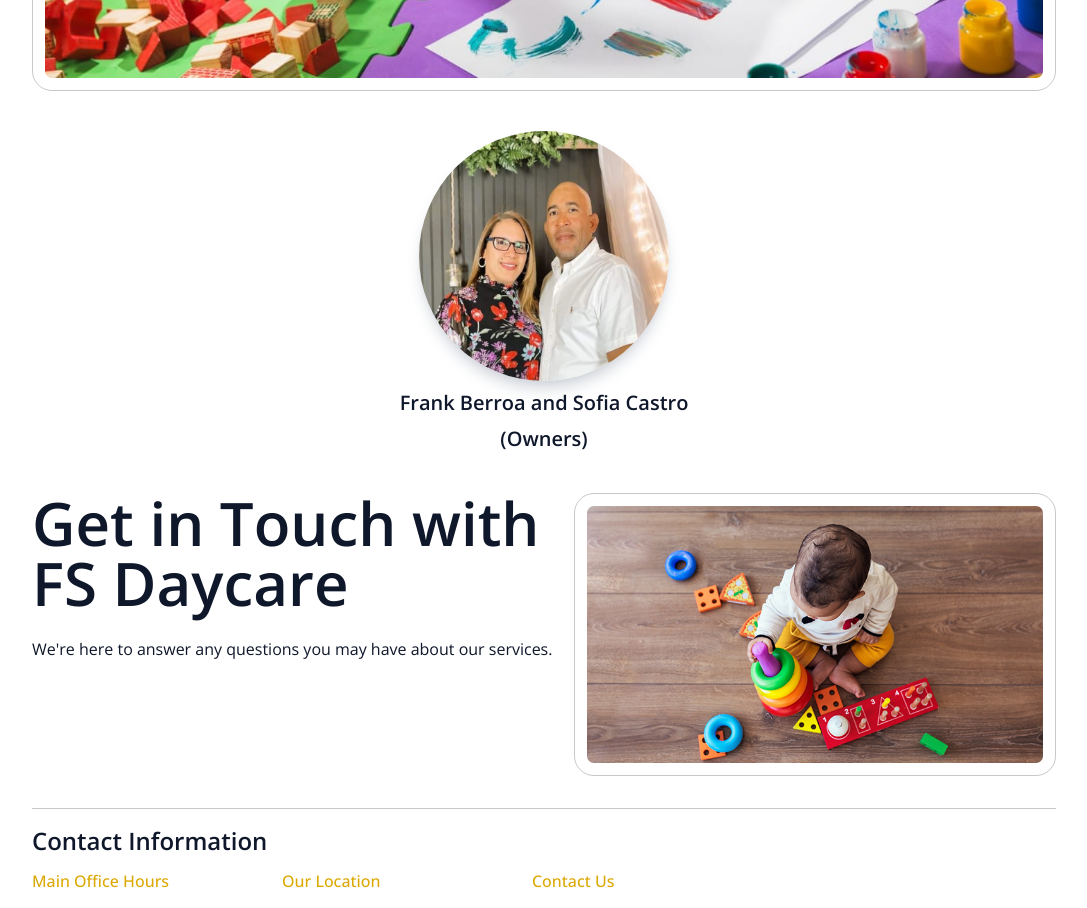
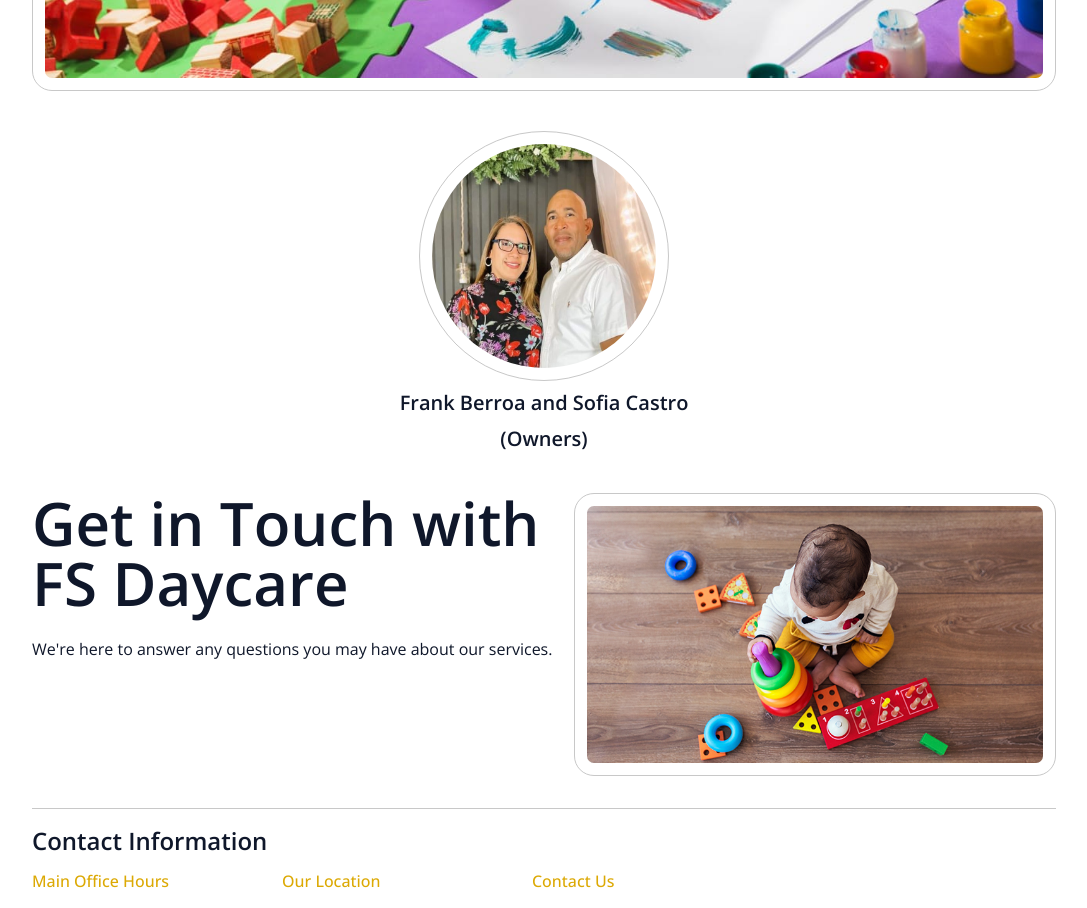
Before and after one commit to AnnielDev/fs-daycare, a Vue app: page /#/ in a window 1280 px wide. Shown: the part 1140-2048 px from the top of the page, without its empty margins (96-1183 px from the left). Built offline with nearby package versions, Linux system fonts and the light colour scheme.

Commit message:
style: img

```diff
--- a/src/views/HomeView.vue
+++ b/src/views/HomeView.vue
@@ -25,11 +25,7 @@ import FooterDaycare from '@/components/FooterDaycare.vue'
       />
     </section>
     <section class="flex flex-col items-center gap-2 justify-center my-10">
-      <img
-        src="../assets/owners.jpg"
-        alt=""
-        class="w-[250px] h-[250px] max-lg:w-[200px] max-lg:h-[200px] shadow-gray-300 shadow-lg rounded-full"
-      />
+      <img src="../assets/owners.jpg" alt="" class="img_owners w-[250px] h-[250px] rounded-full" />
 
       <span class="text-[#0f172a] lg:text-xl font-semibold">Frank Berroa and Sofia Castro</span>
       <span class="text-[#0f172a] lg:text-xl font-semibold">(Owners)</span>
@@ -93,6 +89,11 @@ p {
   border: 1px solid #c8c8c8;
 }
 
+.img_owners {
+  border: 1px solid #c8c8c8;
+  padding: 12px;
+}
+
 article {
   display: flex;
   flex-direction: column;
```
